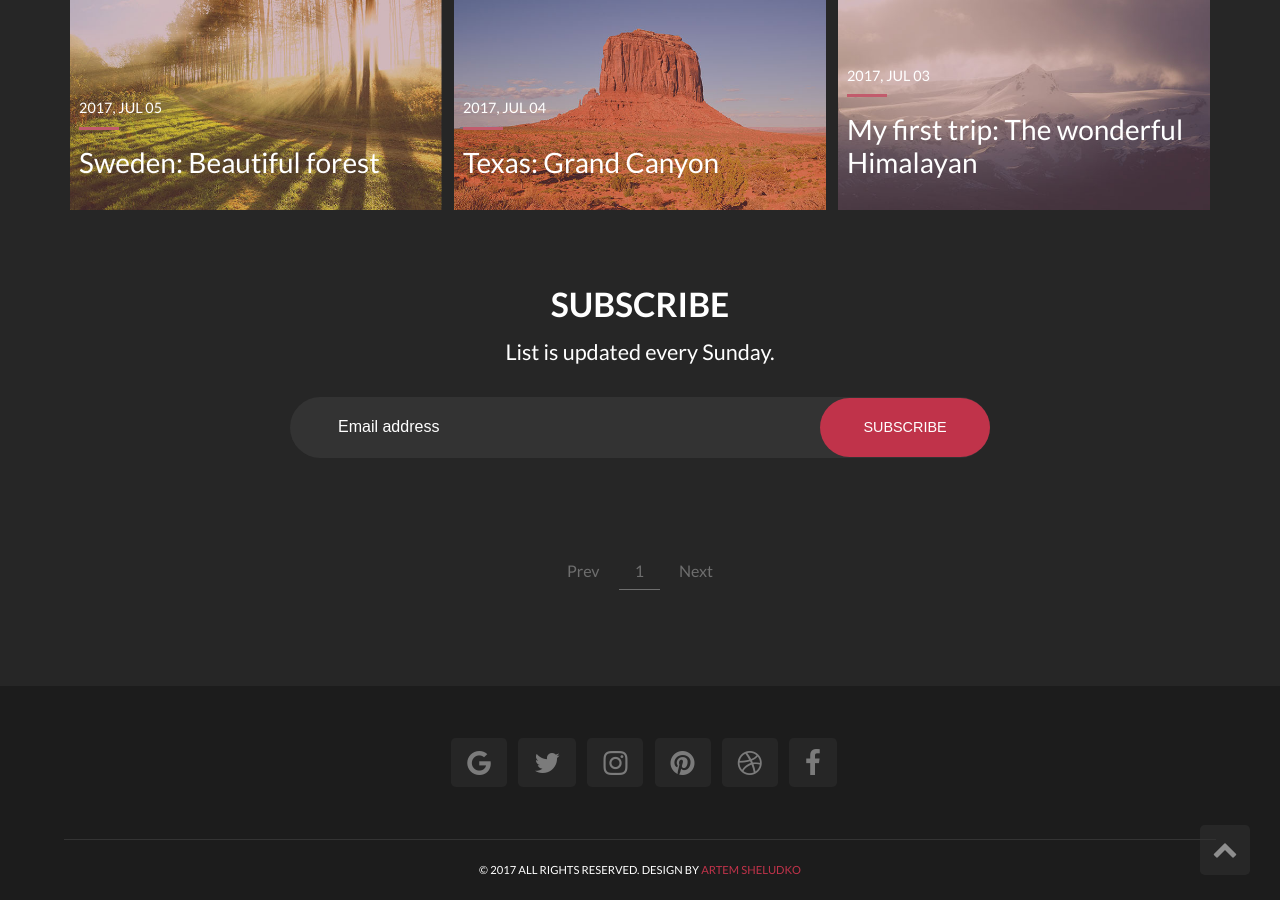
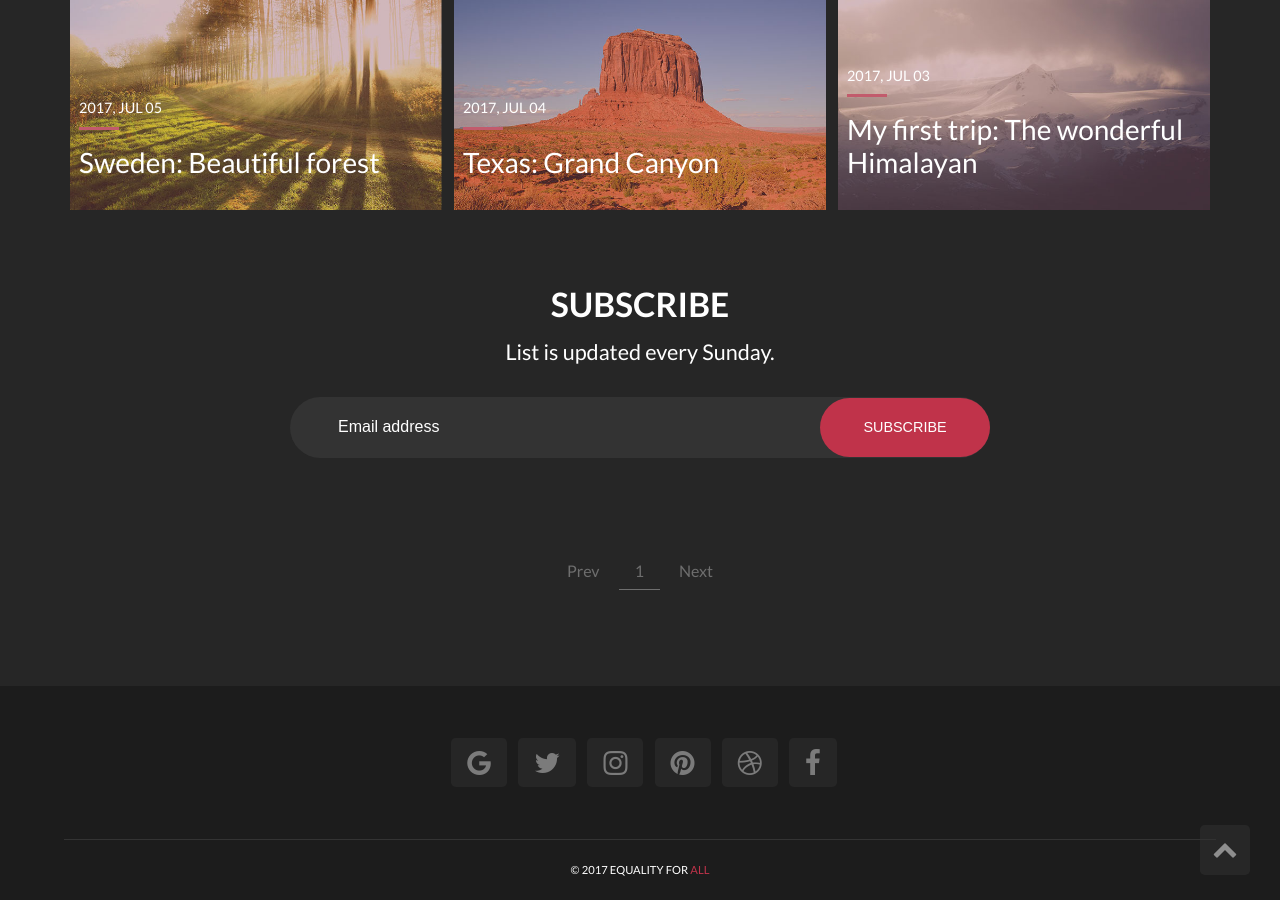
Before and after one commit to 3quality4all/519962test2, a Jekyll site: the page built from index.html, in a window 1280 px wide and 900 px high, scrolled down 1586 px. Built offline with Jekyll 4.4.1, drawn with Linux system fonts in a browser that asks for light colours; the list of posts is cut into pages by our own code.

Commit message:
Update footer.html

```diff
--- a/_includes/footer.html
+++ b/_includes/footer.html
@@ -3,7 +3,7 @@
   <div class="wrapper">
     {% include social_footer.html %}
     <div class="copyright">
-      <p>&copy; {{site.time | date: '%Y'}} All rights reserved. Design by <a href="https://artemsheludko.github.io" target="_blank">Artem Sheludko</a></p>
+      <p>&copy; {{site.time | date: '%Y'}} Equality for <a href="https://www.google.com" target="_blank">All</a></p>
     </div>
   </div>
 </footer> <!-- End Section Footer -->
```
